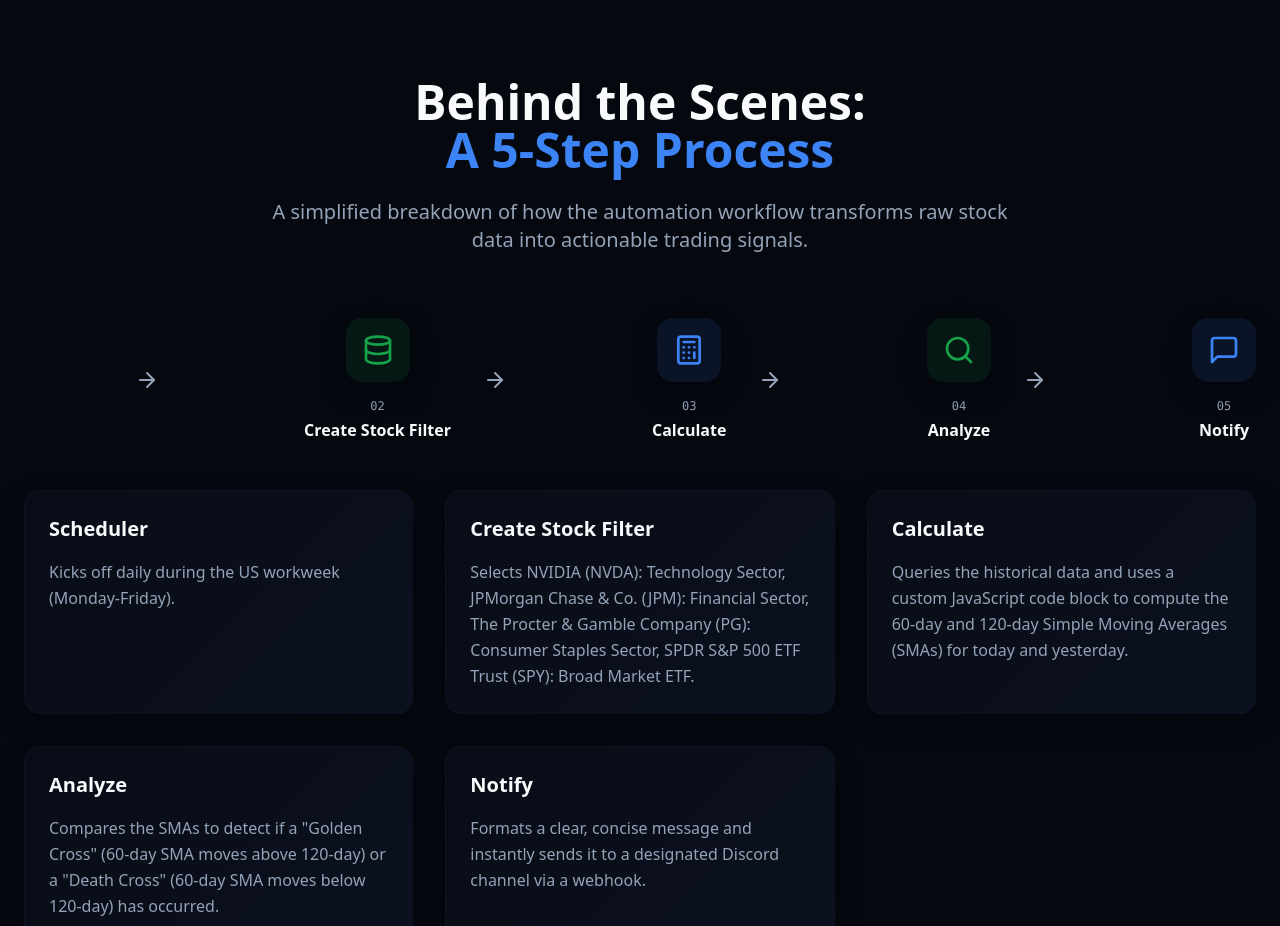
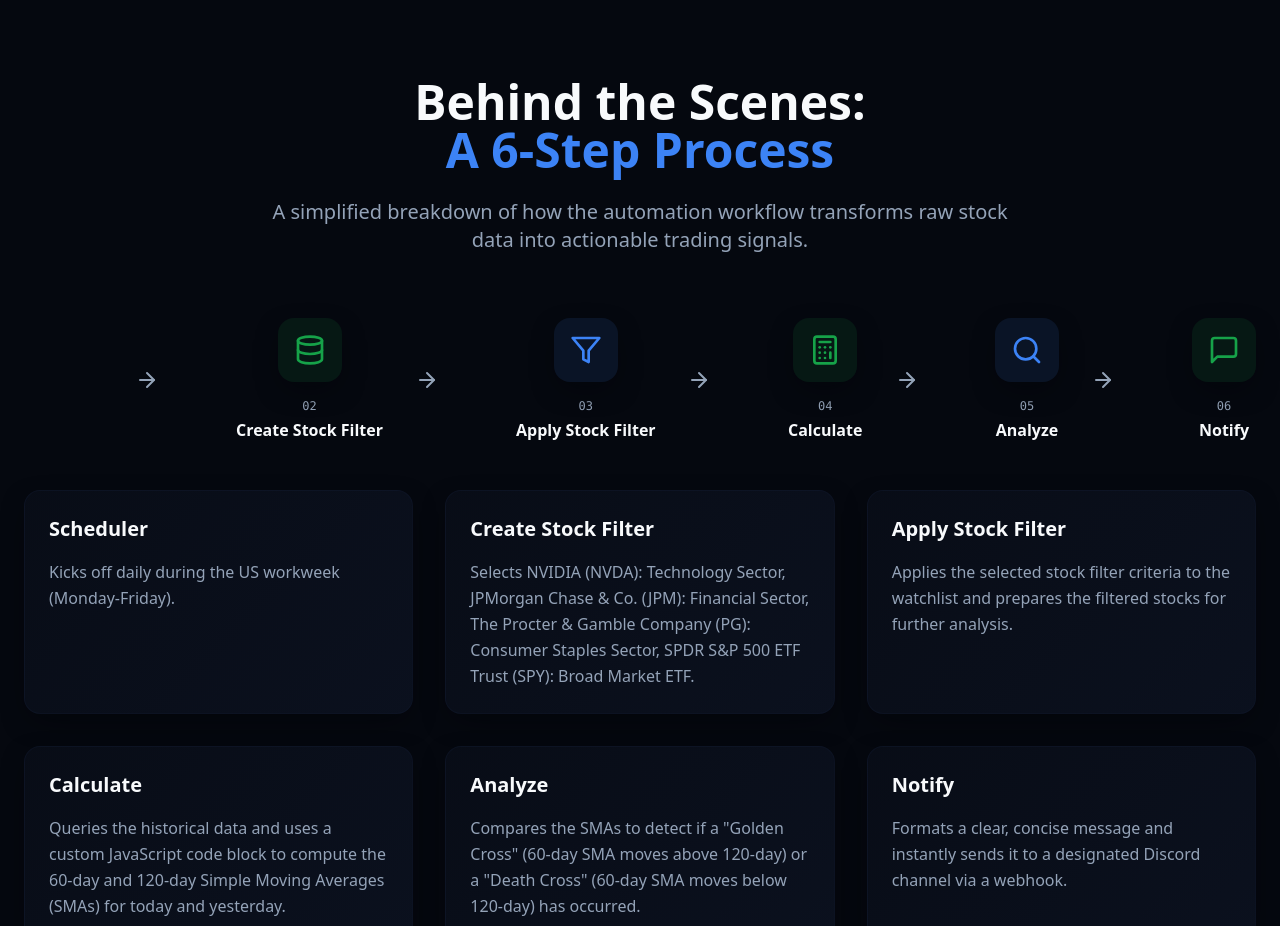
Before and after one commit to 8GSean/signal-alert-flow, a React (Vite) app: page / in a window 1280 px wide. Shown: the part 3520-4446 px from the top of the page. Built offline with nearby package versions, Linux system fonts and the light colour scheme.

Commit message:
Add "Apply Stock Filter" step
Add "Apply Stock Filter" as the third step in the "Behind the Scenes: A 5-Step Process" section of `src/components/HowItWorksSection.tsx`, following the "Create Stock Filter" step.

```diff
--- a/src/components/HowItWorksSection.tsx
+++ b/src/components/HowItWorksSection.tsx
@@ -5,7 +5,8 @@ import {
   Calculator,
   Search,
   MessageSquare,
-  ArrowRight
+  ArrowRight,
+  Filter
 } from "lucide-react";
 
 export const HowItWorksSection = () => {
@@ -28,27 +29,35 @@ export const HowItWorksSection = () => {
     },
     {
       number: "03",
-      icon: Calculator,
-      title: "Calculate",
-      description: "Queries the historical data and uses a custom JavaScript code block to compute the 60-day and 120-day Simple Moving Averages (SMAs) for today and yesterday.",
+      icon: Filter,
+      title: "Apply Stock Filter",
+      description: "Applies the selected stock filter criteria to the watchlist and prepares the filtered stocks for further analysis.",
       color: "text-primary",
       bgColor: "bg-primary/10"
     },
     {
       number: "04",
-      icon: Search,
-      title: "Analyze",
-      description: "Compares the SMAs to detect if a \"Golden Cross\" (60-day SMA moves above 120-day) or a \"Death Cross\" (60-day SMA moves below 120-day) has occurred.",
+      icon: Calculator,
+      title: "Calculate",
+      description: "Queries the historical data and uses a custom JavaScript code block to compute the 60-day and 120-day Simple Moving Averages (SMAs) for today and yesterday.",
       color: "text-success",
       bgColor: "bg-success/10"
     },
     {
       number: "05",
+      icon: Search,
+      title: "Analyze",
+      description: "Compares the SMAs to detect if a \"Golden Cross\" (60-day SMA moves above 120-day) or a \"Death Cross\" (60-day SMA moves below 120-day) has occurred.",
+      color: "text-primary",
+      bgColor: "bg-primary/10"
+    },
+    {
+      number: "06",
       icon: MessageSquare,
       title: "Notify",
       description: "Formats a clear, concise message and instantly sends it to a designated Discord channel via a webhook.",
-      color: "text-primary",
-      bgColor: "bg-primary/10"
+      color: "text-success",
+      bgColor: "bg-success/10"
     }
   ];
 
@@ -58,7 +67,7 @@ export const HowItWorksSection = () => {
         <div className="text-center mb-16 animate-fade-in">
           <h2 className="text-4xl lg:text-5xl font-bold mb-6">
             Behind the Scenes:
-            <span className="block text-primary">A 5-Step Process</span>
+            <span className="block text-primary">A 6-Step Process</span>
           </h2>
           <p className="text-xl text-muted-foreground max-w-3xl mx-auto">
             A simplified breakdown of how the automation workflow transforms raw stock data
```
